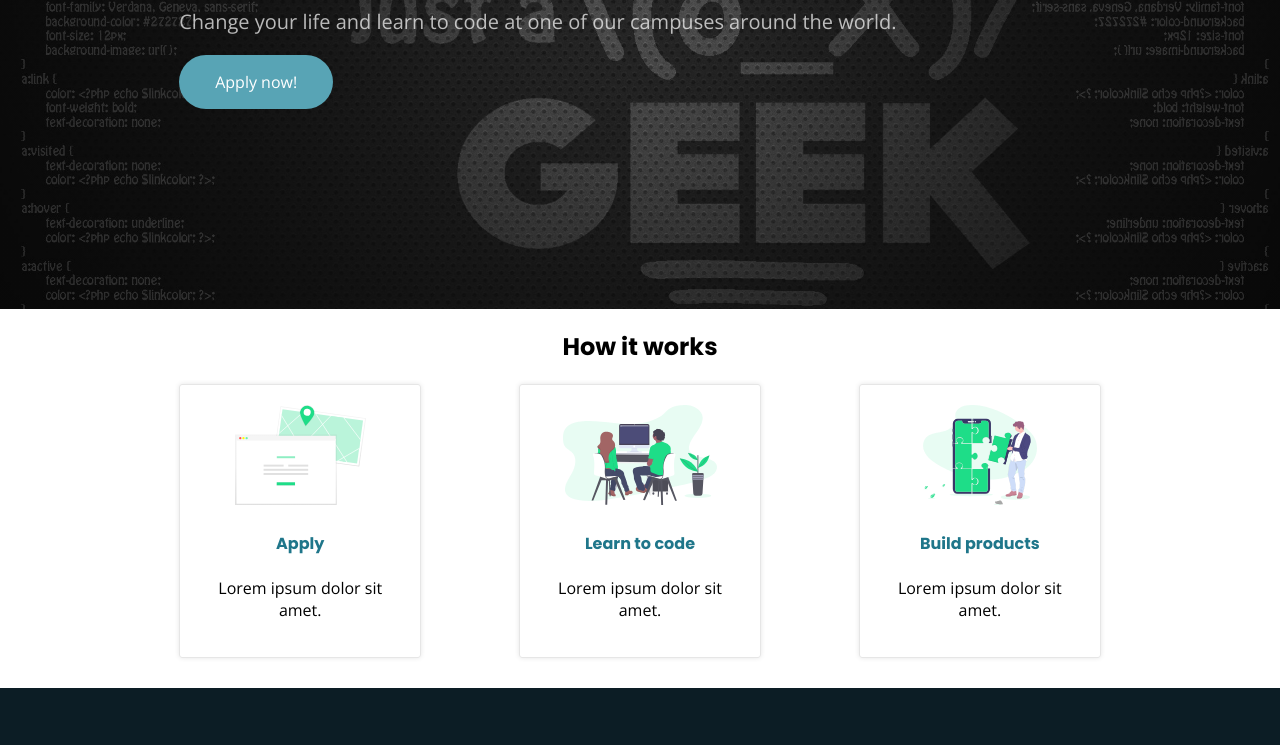
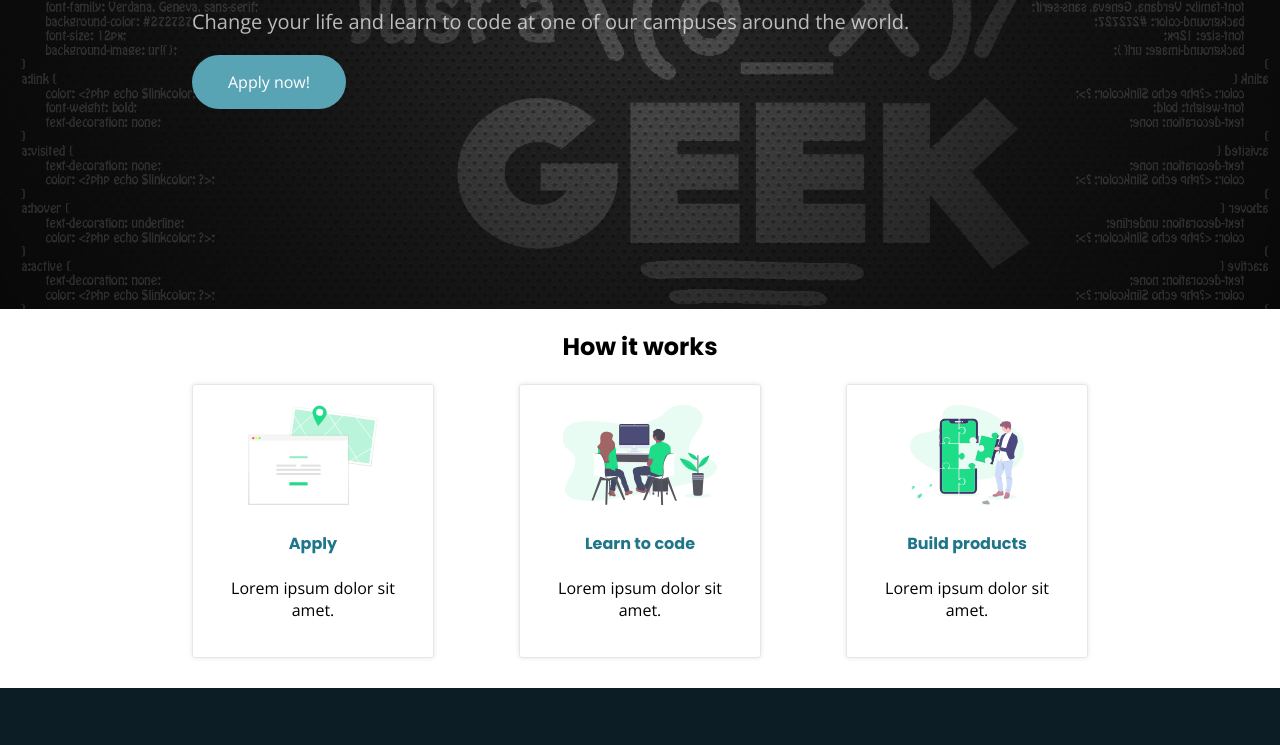
Before and after one commit to yingziz/landing, a plain HTML site: page index.html in a window 1280 px wide. Shown: the part 283-1028 px from the top of the page. Drawn offline with nearby package versions, Linux system fonts and the light colour scheme.

Commit message:
modified sytle.css
git add .!
exit
q

```diff
--- a/css/style.css
+++ b/css/style.css
@@ -57,7 +57,7 @@ p {
 }
 
 .container {
-  width: 72%;
+  width: 70%;
   margin: 0 auto;
 }
 
```
